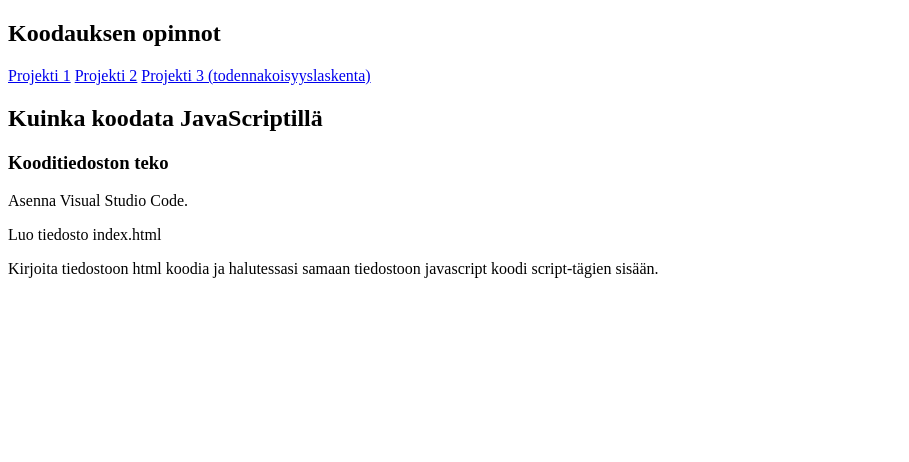
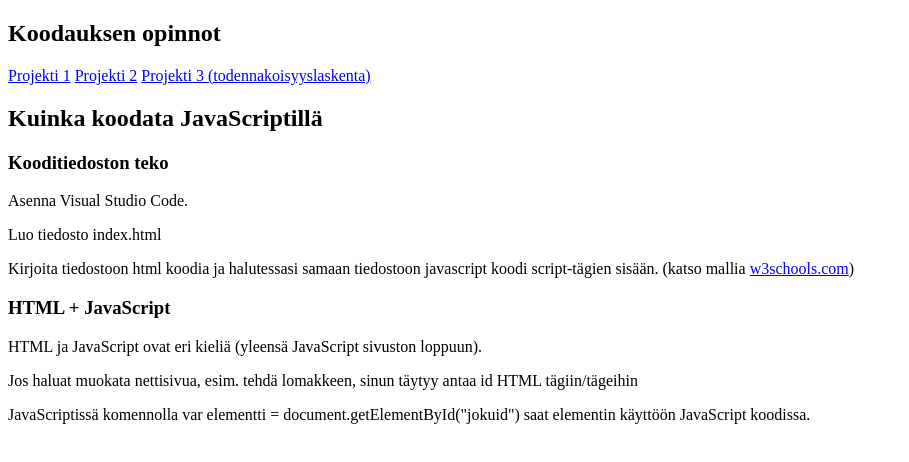
Before and after one commit to jere-tofferi/jere-tofferi.github.io, a plain HTML site: page koodaus.html in a window 1280 px wide. Shown: the whole page, without its empty margins (0-909 px from the left). Drawn offline with Linux system fonts and the light colour scheme.

Commit message:
Update koodaus.html

```diff
--- a/koodaus.html
+++ b/koodaus.html
@@ -14,7 +14,12 @@
     <p>Asenna Visual Studio Code.</p>
     <p>Luo tiedosto index.html</p>
     <p>Kirjoita tiedostoon html koodia ja halutessasi samaan tiedostoon
-    javascript koodi script-tägien sisään.</p>
-    <h3></h3>
+    javascript koodi script-tägien sisään. (katso mallia <a href="https://w3schools.com">w3schools.com</a>)</p>
+    <h3>HTML + JavaScript</h3>
+    <p>HTML ja JavaScript ovat eri kieliä (yleensä JavaScript sivuston loppuun).</p>
+    <p>Jos haluat muokata nettisivua, esim. tehdä lomakkeen, sinun täytyy
+    antaa id HTML tägiin/tägeihin</p>
+    <p>JavaScriptissä komennolla var elementti = document.getElementById("jokuid")
+      saat elementin käyttöön JavaScript koodissa.</p>
   </body>
 </html>
```
